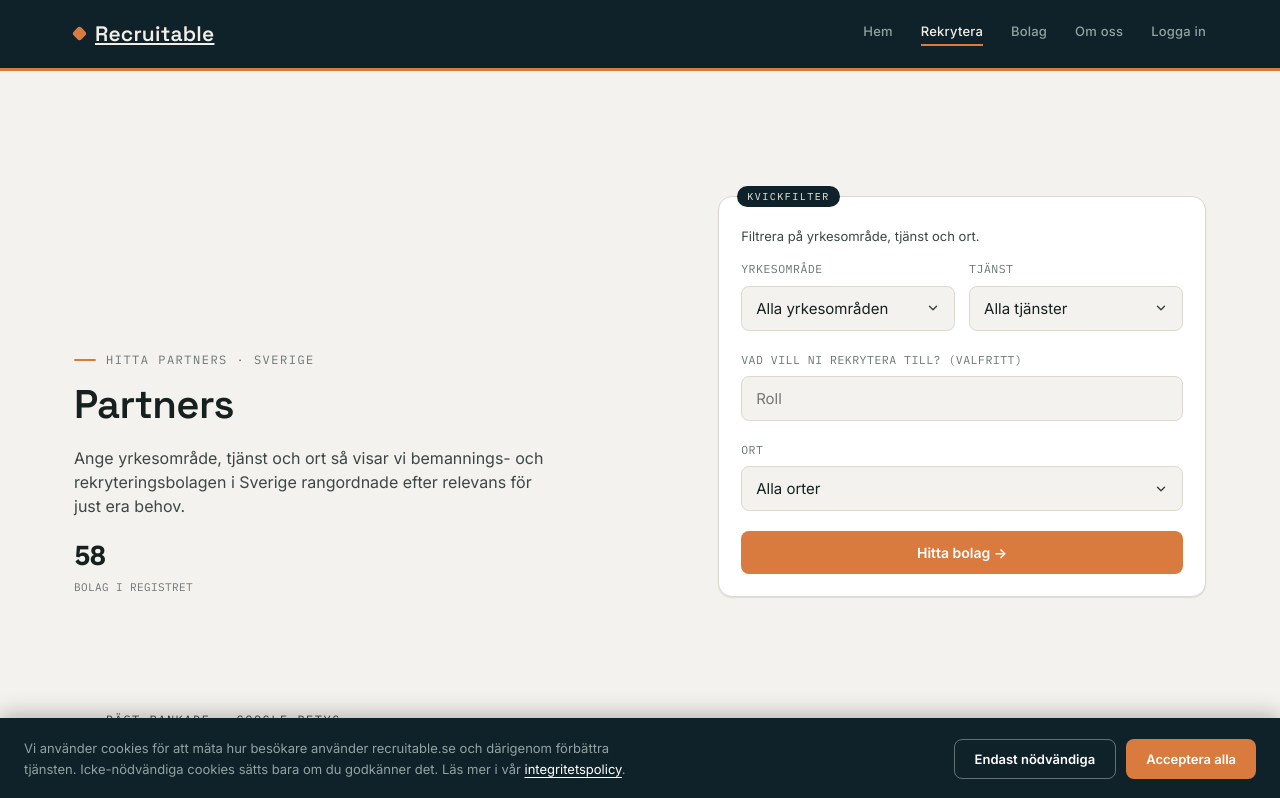
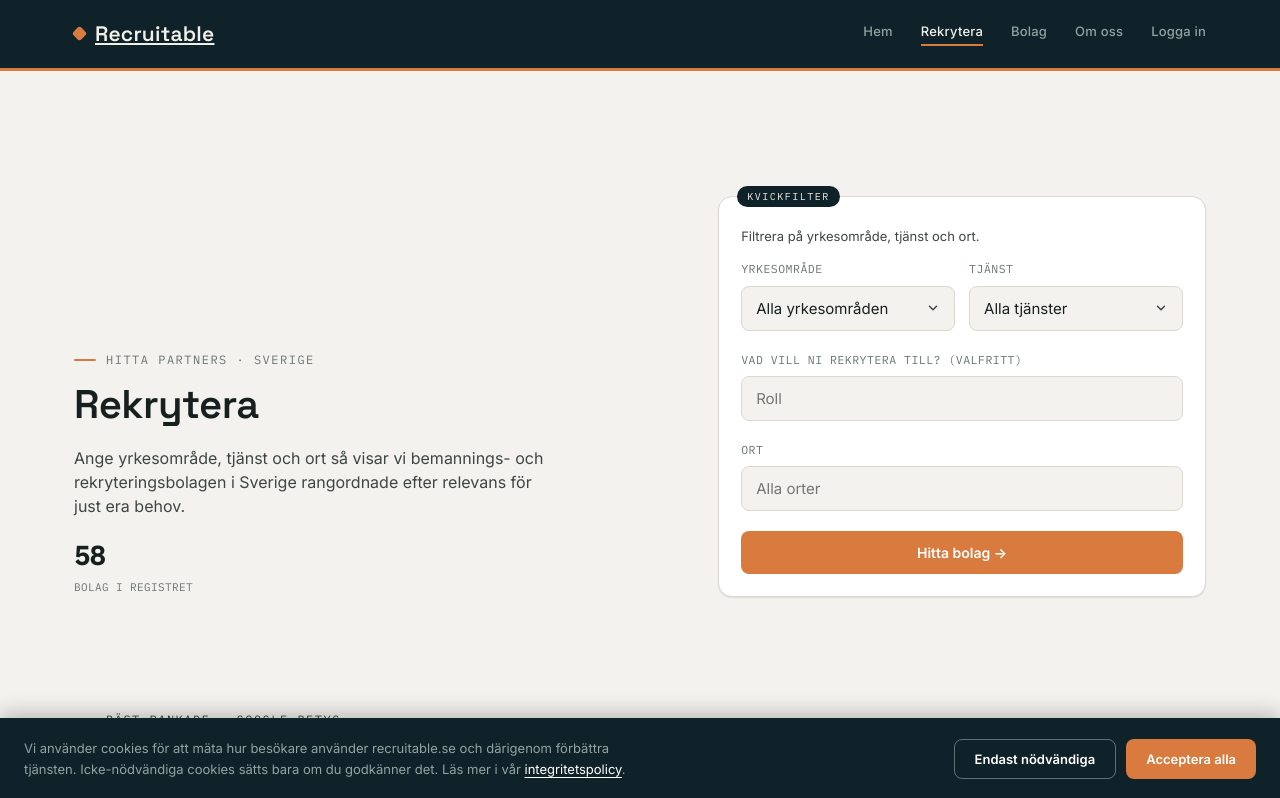
Before and after one commit to josefgnegussie-design/recruitable, a Next.js app: page /partners in a window 1280 px wide. Shown: the top 798 px of the page. Built offline with nearby package versions, Linux system fonts and the light colour scheme.

Commit message:
Rubrik till "Rekrytera" och sökbar Ort på Kvickfiltret
Rubriken på /partners byter från "Partners" till "Rekrytera". Ort-fältet
är nu ett sökbart textfält (datalist) istället för en lång dropdown med
alla 290 kommuner.

```diff
--- a/app/partners/page.js
+++ b/app/partners/page.js
@@ -39,7 +39,7 @@ export default function PartnersPage() {
       <section className="hero" style={{ minHeight: "calc(100vh - 160px)", alignContent: "center" }}>
         <div>
           <div className="eyebrow">Hitta partners · Sverige</div>
-          <h1 className="hero-title">Partners</h1>
+          <h1 className="hero-title">Rekrytera</h1>
           <p className="hero-sub">
             Ange yrkesområde, tjänst och ort så visar vi bemannings- och rekryteringsbolagen i Sverige
             rangordnade efter relevans för just era behov.
@@ -83,12 +83,20 @@ export default function PartnersPage() {
           </div>
           <div className="field">
             <label htmlFor="pt-ort">Ort</label>
-            <select id="pt-ort" value={ort} onChange={(e) => setOrt(e.target.value)}>
-              <option value="">Alla orter</option>
+            <input
+              id="pt-ort"
+              type="text"
+              list="pt-ort-list"
+              placeholder="Alla orter"
+              value={ort}
+              onChange={(e) => setOrt(e.target.value)}
+              autoComplete="off"
+            />
+            <datalist id="pt-ort-list">
               {cities.map((c) => (
-                <option key={c} value={c}>{c}</option>
+                <option key={c} value={c} />
               ))}
-            </select>
+            </datalist>
           </div>
           <button className="qs-btn" onClick={handleSearch}>Hitta bolag &rarr;</button>
         </div>
```
